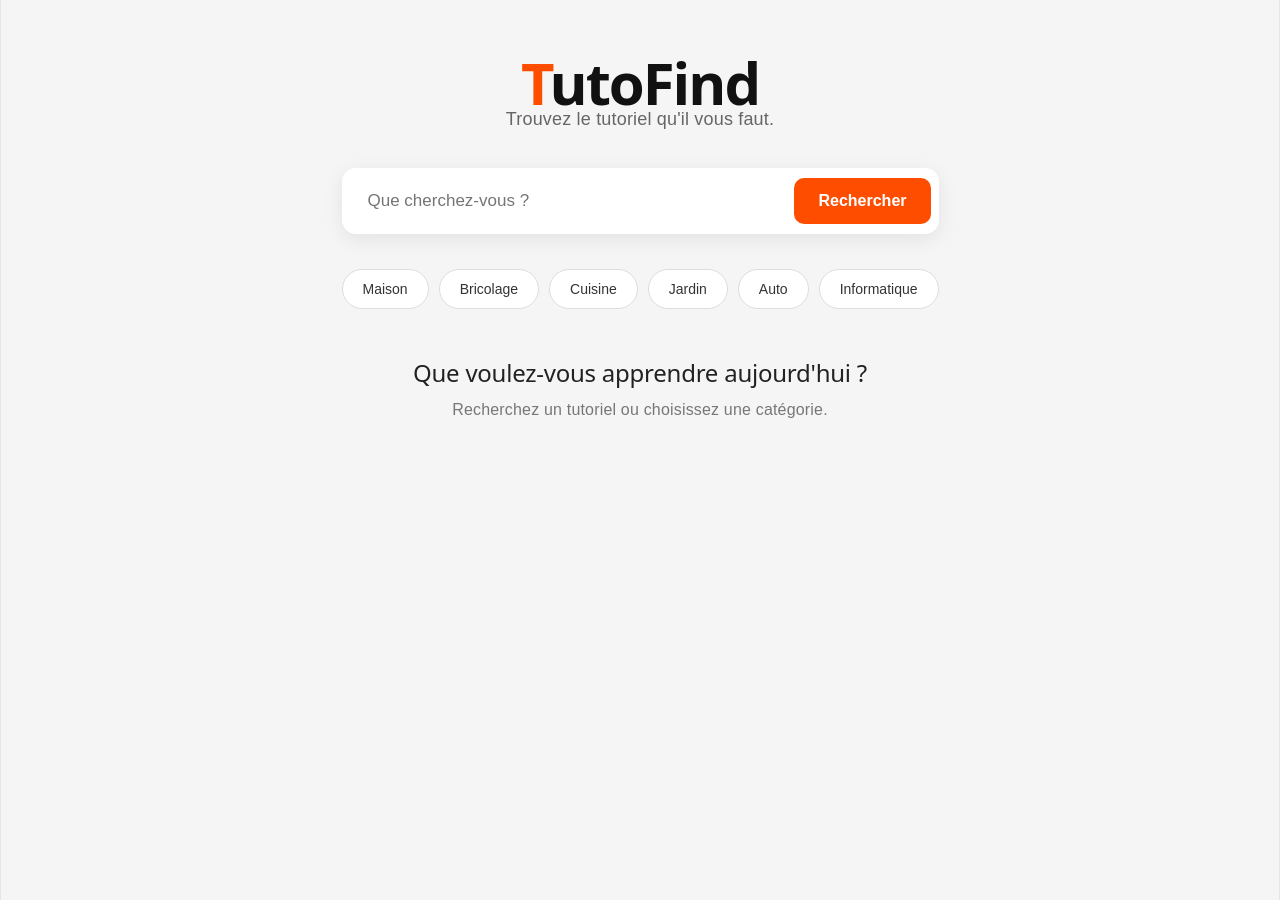
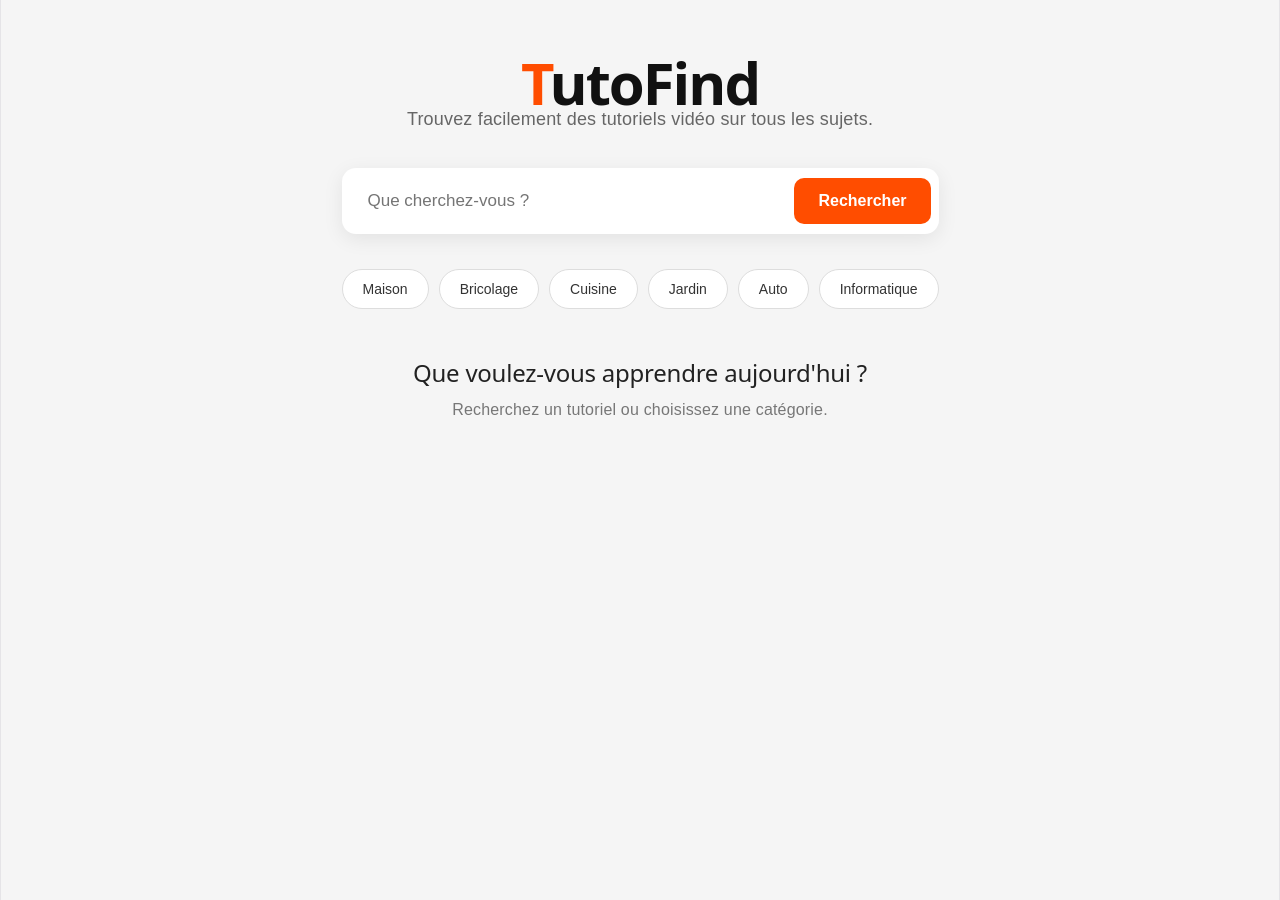
Before and after one commit to TutoFindFR/tuto, a React (Vite) app: page / in a window 1280 px wide. Built offline with nearby package versions, Linux system fonts and the light colour scheme.

Commit message:
optimisation SEO de TutoFind

```diff
--- a/index.html
+++ b/index.html
@@ -4,7 +4,8 @@
     <meta charset="UTF-8" />
     <link rel="icon" type="image/svg+xml" href="/favicon.svg" />
     <meta name="viewport" content="width=device-width, initial-scale=1.0" />
-    <title>tutofind</title>
+    <meta name="description" content="TutoFind vous aide à trouver facilement des tutoriels vidéo sur tous les sujets." />
+    <title>TutoFind – Trouvez facilement vos tutoriels</title>
   </head>
   <body>
     <div id="root"></div>
--- a/src/App.jsx
+++ b/src/App.jsx
@@ -132,7 +132,7 @@ function App() {
     <div className="app">
       <h1 className="logo">TutoFind</h1>
 
-      <p>Trouvez le tutoriel qu'il vous faut.</p>
+      <p>Trouvez facilement des tutoriels vidéo sur tous les sujets.</p>
 
       <div className="search">
         <input
```
